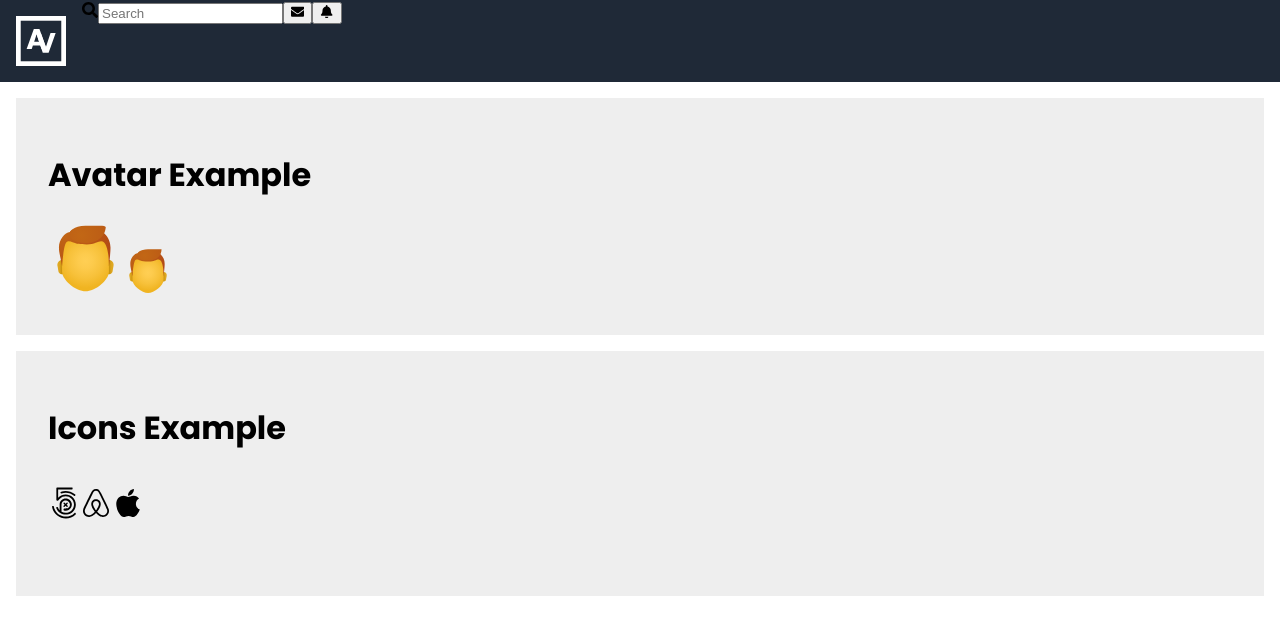
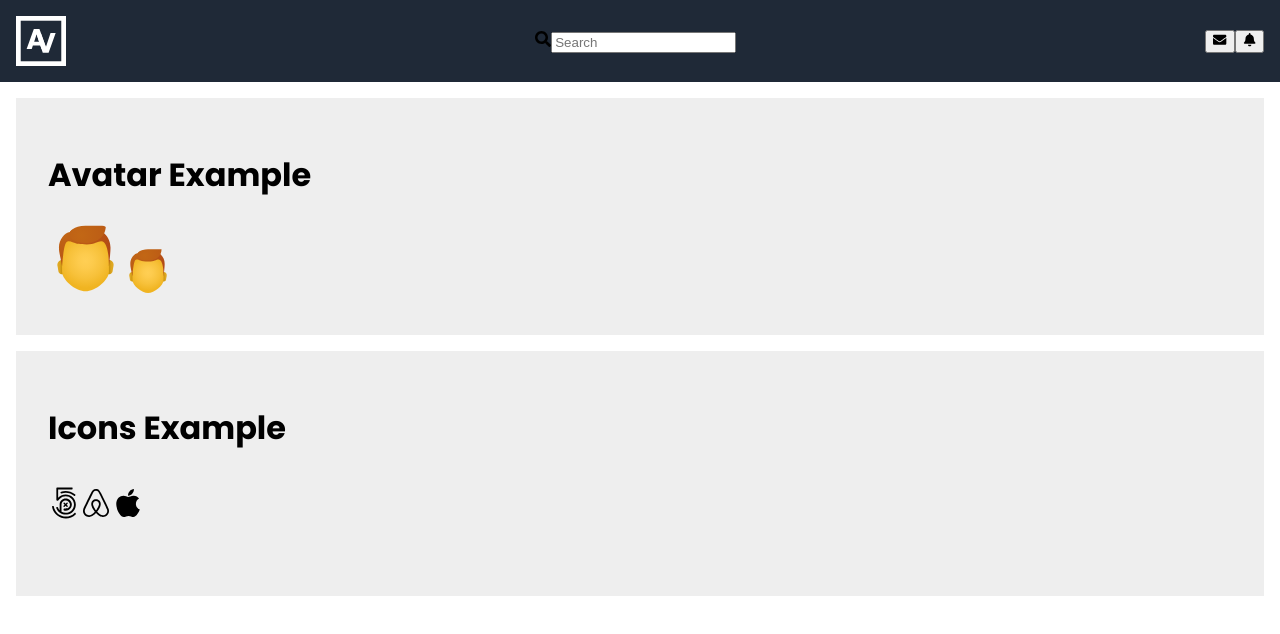
Before and after one commit to VargaAaron-FS/Varga_Aaron_Dev2501, a React (Create React App) app: page / in a window 1280 px wide. Shown: the top 634 px of the page. Built offline with nearby package versions, Linux system fonts and the light colour scheme; the HTML template or start-up script is replaced by a standard one.

Commit message:
header and logo adjustments

```diff
--- a/src/components/MyHeader.js
+++ b/src/components/MyHeader.js
@@ -7,6 +7,7 @@ import LogoIcon from "../img/av-logo.svg";
 const MyHeader = (props) => {
   return (
     <header style={styles.header}>
+      <div style={styles.container}>
         <div style={styles.leftSide}>
           <h1 style={styles.logo}>
             <MyLogo LogoIcon={LogoIcon} />
@@ -21,9 +22,14 @@ const MyHeader = (props) => {
         </div>
         {/* Need a right side icon nav/menu */}
         <div style={styles.rightSide}>
-        <button style={styles.rightIcons}><FaEnvelope /></button>
-        <button style={styles.rightIcons}><FaBell /></button>
+          <button style={styles.rightIcons}>
+            <FaEnvelope />
+          </button>
+          <button style={styles.rightIcons}>
+            <FaBell />
+          </button>
           {/* Add avatar */}
+        </div>
       </div>
     </header>
   );
@@ -34,13 +40,24 @@ export default MyHeader;
 const styles = {
   header: {
     backgroundColor: "#1F2937",
-    padding: "0",
+    padding: "1rem 0",
+  },
+  container: {
+    padding: "0 1rem",
+    margin: "0 auto",
     display: "flex",
+    flexFlow: "row",
+    justifyContent: "space-between",
+    alignItems: "center",
   },
   leftSide: {},
   logo: {
     margin: "0",
     padding: "0",
   },
+  searchContainer: {},
+  inputIcon: {},
+  inputWithIcon: {},
   rightSide: {},
+  rightIcons: {},
 };
--- a/src/components/MyLogo.js
+++ b/src/components/MyLogo.js
@@ -14,6 +14,5 @@ const styles = {
     height: "50px",
     cursor: "pointer",
     display: "flex",
-    padding: "1rem",
   },
 };
```
Lines whose indentation alone changed are shown as unchanged.
